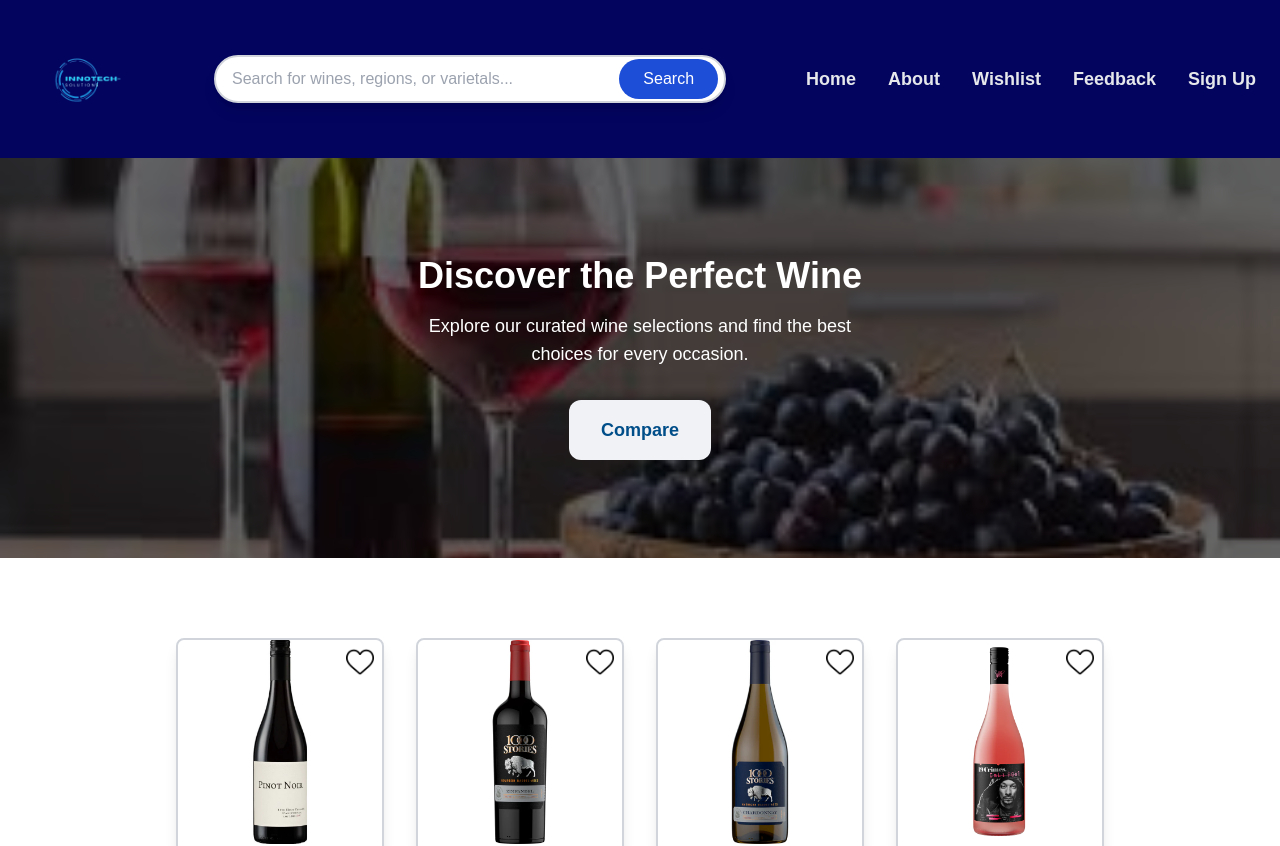
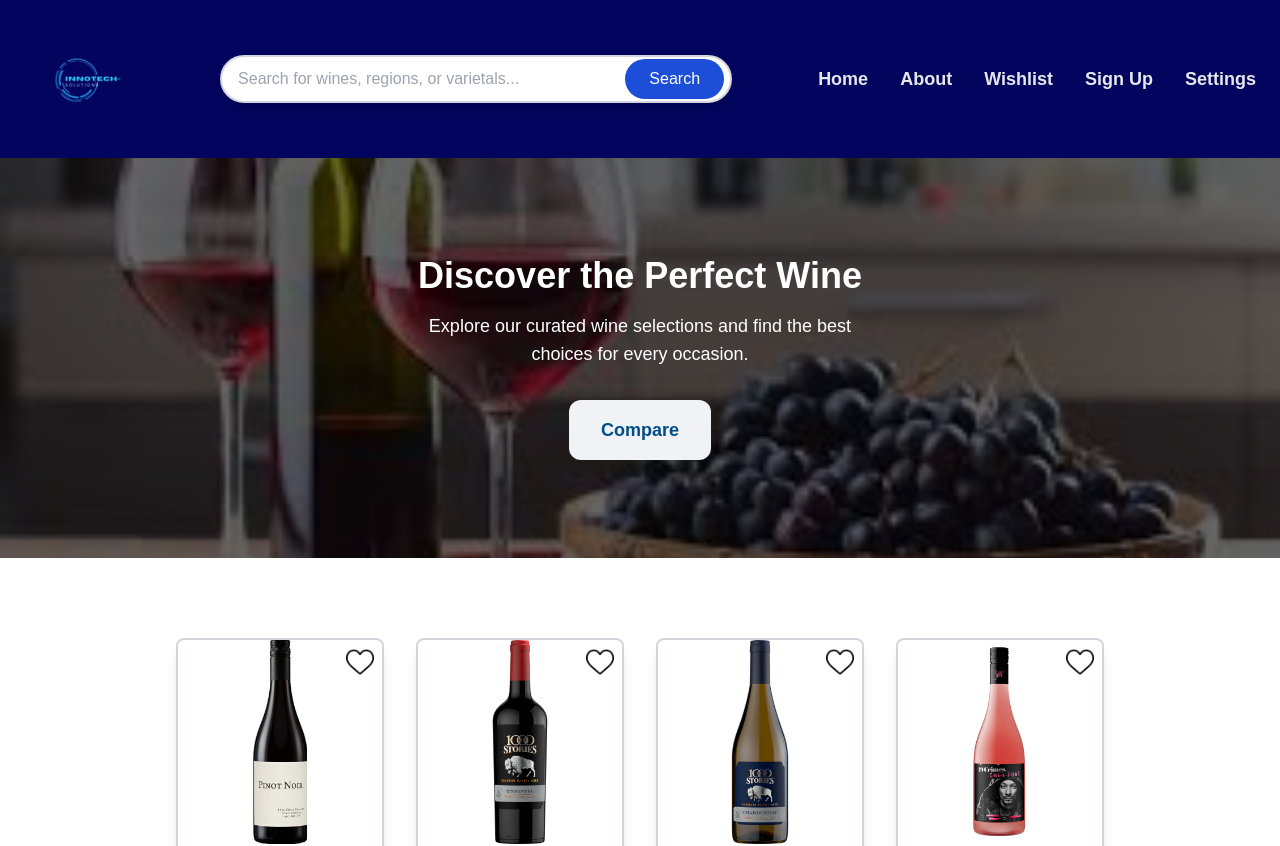
Before and after one commit to apskahlon15/iSommelier, a Next.js app: page / in a window 1280 px wide. Shown: the top 846 px of the page. Built offline with nearby package versions, Linux system fonts and the light colour scheme.

Commit message:
Added settings tab, drop down
Moved feedback in dropdown of settings

```diff
--- a/app/src/components/Navbar.js
+++ b/app/src/components/Navbar.js
@@ -6,6 +6,8 @@ import Image from "next/image";
 
 const Navbar = () => {
   const [searchQuery, setSearchQuery] = useState("");
+  const [isDropdownOpen, setIsDropdownOpen] = useState(false);
+  const [isAppearanceActive, setIsAppearanceActive] = useState(false);
   const router = useRouter();
 
   const handleSearch = (e) => {
@@ -16,6 +18,11 @@ const Navbar = () => {
 
   const handleNavigation = (path) => {
     router.push(path);
+  };
+
+  const toggleAppearance = () => {
+    setIsAppearanceActive((prevState) => !prevState);
+    console.log("Appearance is", isAppearanceActive ? "Deactivated" : "Activated");
   };
 
   return (
@@ -87,21 +94,49 @@ const Navbar = () => {
             </li>
             <li className="relative group">
               <button
-                onClick={() => handleNavigation("/feedback")}
-                className="text-gray-200 flex items-center hover:text-yellow-400"
-              >
-                <span className="relative">Feedback</span>
-                <span className="absolute bottom-0 left-0 w-full h-1 bg-yellow-400 transform scale-x-0 transition-transform duration-300 group-hover:scale-x-100"></span>
-              </button>
-            </li>
-            <li className="relative group">
-              <button
                 onClick={() => handleNavigation("/signup")}
                 className="text-gray-200 flex items-center hover:text-yellow-400"
               >
                 <span className="relative">Sign Up</span>
                 <span className="absolute bottom-0 left-0 w-full h-1 bg-yellow-400 transform scale-x-0 transition-transform duration-300 group-hover:scale-x-100"></span>
               </button>
+            </li>
+
+            {/* Settings Dropdown */}
+            <li className="relative group">
+              <div
+                className="text-gray-200 flex items-center hover:text-yellow-400 cursor-pointer"
+                onClick={() => setIsDropdownOpen(!isDropdownOpen)}
+              >
+                <span className="relative">Settings</span>
+                <span className="absolute bottom-0 left-0 w-full h-1 bg-yellow-400 transform scale-x-0 transition-transform duration-300 group-hover:scale-x-100"></span>
+              </div>
+
+              {/* Dropdown Menu */}
+              {isDropdownOpen && (
+                <div className="absolute right-0 mt-2 w-48 bg-white shadow-lg rounded-lg z-10">
+                  <ul className="text-black">
+                    <li className="px-4 py-2 hover:bg-gray-100 flex justify-between items-center">
+                      <span>Appearance</span>
+                      <label className="relative inline-flex items-center cursor-pointer">
+                        <input
+                          type="checkbox"
+                          className="sr-only peer"
+                          checked={isAppearanceActive}
+                          onChange={toggleAppearance}
+                        />
+                        <div className="w-11 h-6 bg-gray-200 peer-focus:outline-none peer-focus:ring-4 peer-focus:ring-blue-300 rounded-full peer dark:bg-gray-700 peer-checked:bg-blue-600 transition-all"></div>
+                      </label>
+                    </li>
+                    <li
+                      className="px-4 py-2 hover:bg-gray-100 cursor-pointer"
+                      onClick={() => handleNavigation("/feedback")}
+                    >
+                      Feedback
+                    </li>
+                  </ul>
+                </div>
+              )}
             </li>
           </ul>
         </div>
--- a/package.json
+++ b/package.json
@@ -12,7 +12,7 @@
     "cors": "^2.8.5",
     "express": "^4.21.0",
     "firebase": "^10.13.2",
-    "next": "^14.2.11",
+    "next": "^14.2.13",
     "pg": "^8.13.0",
     "react": "^18.3.1",
     "react-dom": "^18.3.1",
```
Also changed, not shown: 1 other file (tests, documents, lock files or other folders).
